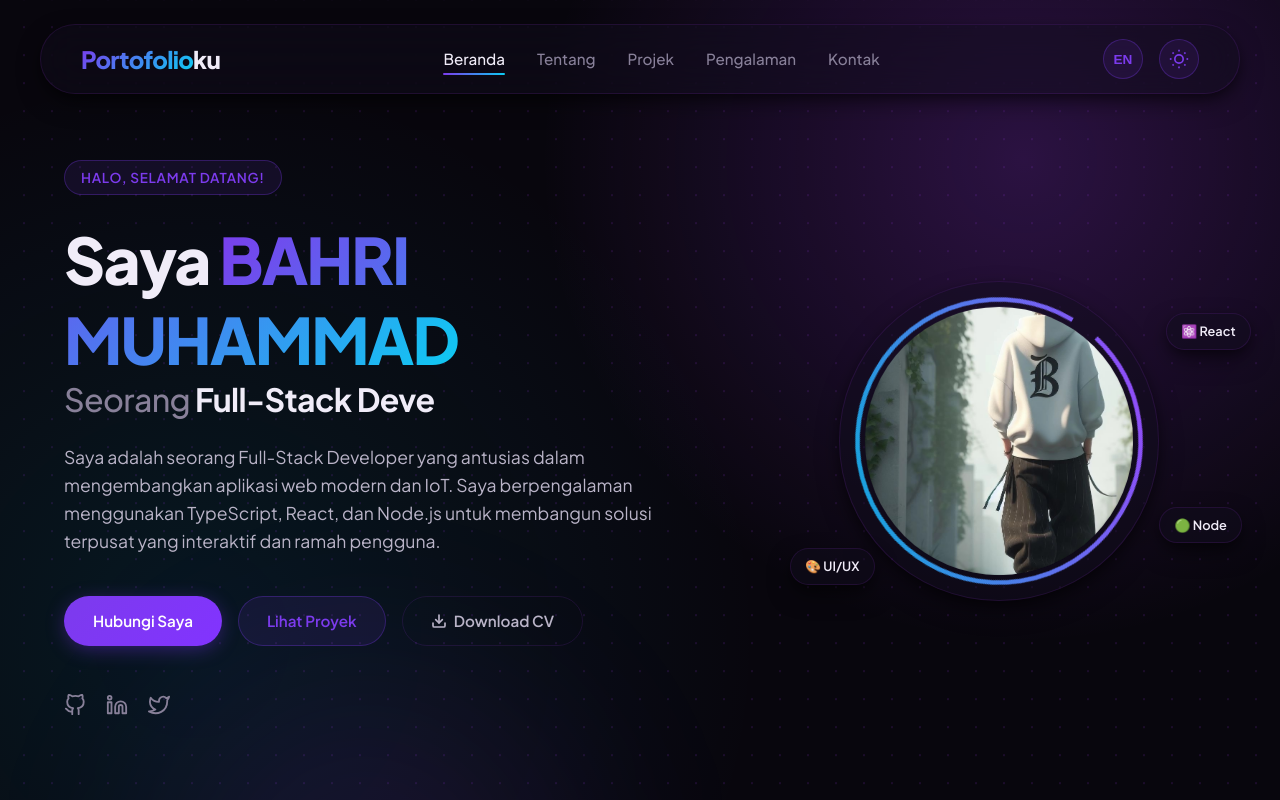
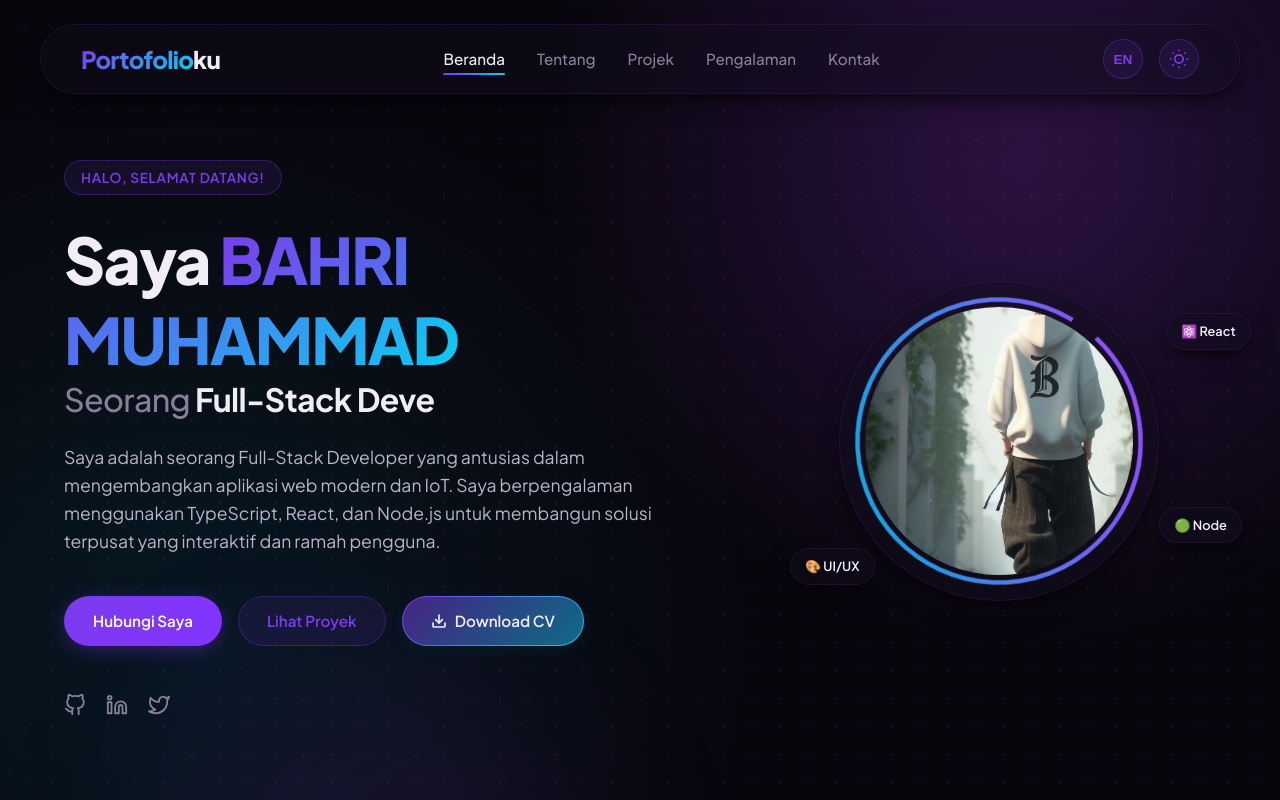
Before and after one commit to bahriayet/portofolioku, a React (Vite) app: page / in a window 1280 px wide. Shown: the top 800 px of the page. Built offline with nearby package versions, Linux system fonts and the light colour scheme.

Commit message:
tombol cv

```diff
--- a/src/App.css
+++ b/src/App.css
@@ -1227,17 +1227,43 @@
    DOWNLOAD CV BUTTON (Hero)
    ========================================================================== */
 .btn-outline-cv {
-  background: transparent;
-  color: var(--text-main);
-  border: 1px solid var(--border-color);
-  gap: 0.45rem;
+  position: relative;
+  background: linear-gradient(var(--bg-card), var(--bg-card)) padding-box,
+              linear-gradient(135deg, var(--primary), var(--secondary)) border-box;
+  color: var(--text-heading);
+  border: 1.5px solid transparent;
+  gap: 0.5rem;
+  box-shadow: 0 4px 15px -3px rgba(0, 180, 216, 0.15), var(--shadow-sm);
+  overflow: hidden;
+}
+
+.btn-outline-cv::before {
+  content: '';
+  position: absolute;
+  top: 0;
+  left: -150%;
+  width: 50%;
+  height: 100%;
+  background: linear-gradient(
+    90deg,
+    transparent,
+    rgba(255, 255, 255, 0.25),
+    transparent
+  );
+  transform: skewX(-25deg);
+  transition: left 0.75s ease;
+}
+
+.btn-outline-cv:hover::before {
+  left: 150%;
 }
 
 .btn-outline-cv:hover {
-  border-color: var(--primary-border);
-  color: var(--primary);
-  background: var(--primary-light);
-  transform: translateY(-2px);
+  transform: translateY(-3px);
+  color: #ffffff !important;
+  background: linear-gradient(135deg, var(--primary), var(--secondary)) padding-box,
+              linear-gradient(135deg, var(--primary), var(--secondary)) border-box;
+  box-shadow: 0 10px 22px -5px rgba(170, 59, 255, 0.4), 0 4px 15px -5px rgba(0, 180, 216, 0.4);
 }
 
 /* ==========================================================================
```
